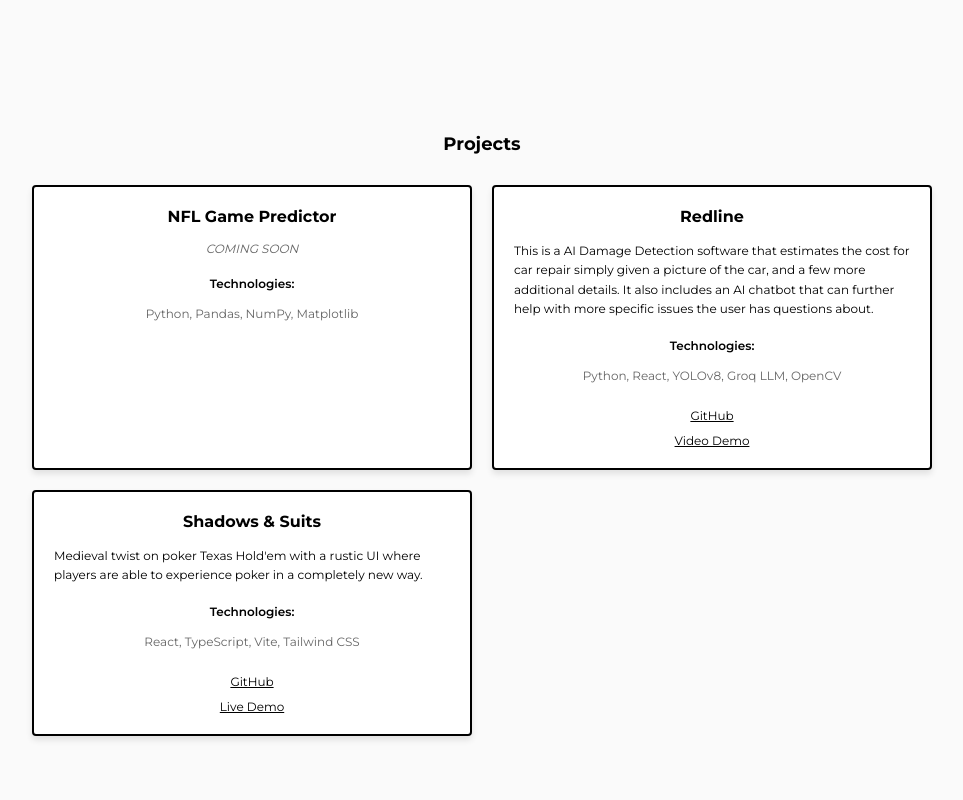
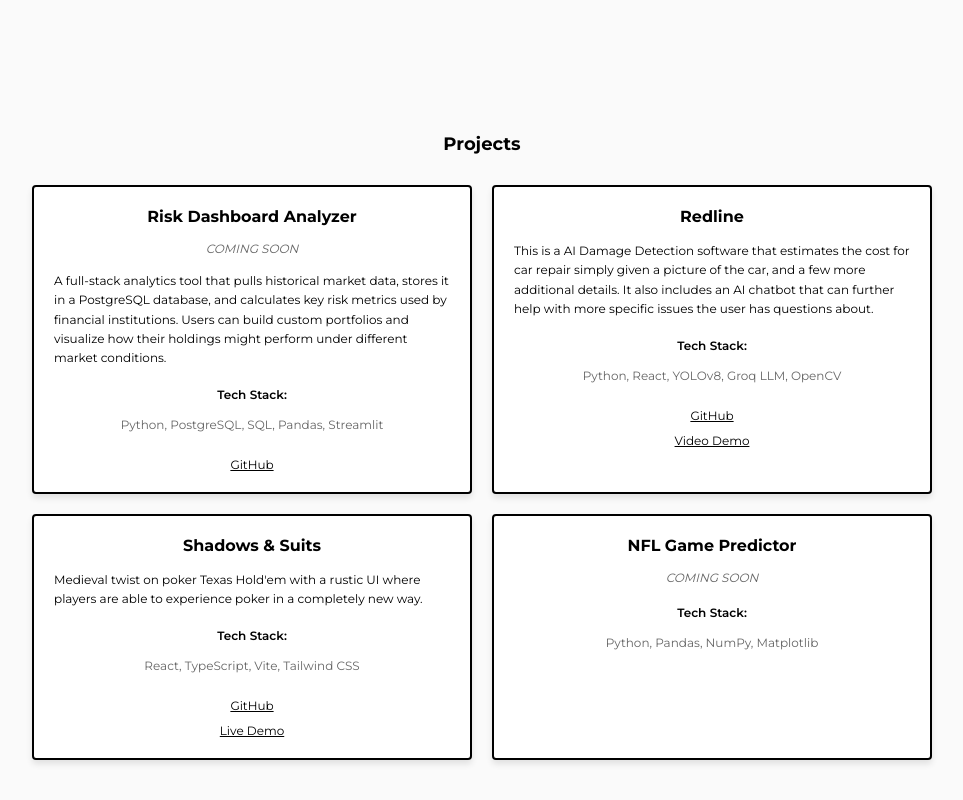
Before and after one commit to pradyunbachu/Portfolio-Website, a React (Vite) app: page / in a window 1280 px wide. Shown: the part 1912-2712 px from the top of the page, without its empty margins (158-1121 px from the left). Before the commit the page ends 2688 px from the top, so only its background shows below. Built offline with nearby package versions, Linux system fonts and the light colour scheme.

Commit message:
added new proj

```diff
--- a/src/App.jsx
+++ b/src/App.jsx
@@ -955,7 +955,7 @@ function App() {
                 gap: "20px",
                 width: "100%",
               }}>
-              {/* NFL Game Predictor Box */}
+              {/* Risk Dashboard Analyzer Box */}
               <div
                 style={{
                   fontFamily: "Montserrat, sans-serif",
@@ -975,7 +975,7 @@ function App() {
                     color: "#000000",
                     textAlign: "center",
                   }}>
-                  NFL Game Predictor
+                  Risk Dashboard Analyzer
                 </div>
                 <div
                   style={{
@@ -989,11 +989,25 @@ function App() {
                 <div
                   style={{
                     fontSize: "12px",
+                    fontWeight: 400,
+                    color: "#000000",
+                    lineHeight: "1.6",
+                    textAlign: "left",
+                  }}>
+                  A full-stack analytics tool that pulls historical market data,
+                  stores it in a PostgreSQL database, and calculates key risk
+                  metrics used by financial institutions. Users can build custom
+                  portfolios and visualize how their holdings might perform
+                  under different market conditions.
+                </div>
+                <div
+                  style={{
+                    fontSize: "12px",
                     fontWeight: 600,
                     color: "#000000",
                     marginTop: "5px",
                   }}>
-                  Technologies:
+                  Tech Stack:
                 </div>
                 <div
                   style={{
@@ -1001,7 +1015,28 @@ function App() {
                     fontWeight: 400,
                     color: "#666666",
                   }}>
-                  Python, Pandas, NumPy, Matplotlib
+                  Python, PostgreSQL, SQL, Pandas, Streamlit
+                </div>
+                <div
+                  style={{
+                    display: "flex",
+                    flexDirection: "column",
+                    gap: "10px",
+                    marginTop: "10px",
+                  }}>
+                  <a
+                    href="https://github.com/pradyunbachu/Risk-Dashboard-Analyzer"
+                    target="_blank"
+                    rel="noopener noreferrer"
+                    style={{
+                      fontFamily: "Montserrat, sans-serif",
+                      fontSize: "12px",
+                      color: "#000000",
+                      textDecoration: "underline",
+                      cursor: "pointer",
+                    }}>
+                    GitHub
+                  </a>
                 </div>
               </div>
 
@@ -1048,7 +1083,7 @@ function App() {
                     color: "#000000",
                     marginTop: "5px",
                   }}>
-                  Technologies:
+                  Tech Stack:
                 </div>
                 <div
                   style={{
@@ -1094,7 +1129,7 @@ function App() {
                 </div>
               </div>
 
-              {/* Poker Game Box */}
+              {/* Shadows & Suits Box */}
               <div
                 style={{
                   fontFamily: "Montserrat, sans-serif",
@@ -1134,7 +1169,7 @@ function App() {
                     color: "#000000",
                     marginTop: "5px",
                   }}>
-                  Technologies:
+                  Tech Stack:
                 </div>
                 <div
                   style={{
@@ -1179,6 +1214,56 @@ function App() {
                   </a>
                 </div>
               </div>
+
+              {/* NFL Game Predictor Box */}
+              <div
+                style={{
+                  fontFamily: "Montserrat, sans-serif",
+                  backgroundColor: "#ffffff",
+                  border: "2px solid #000000",
+                  borderRadius: "4px",
+                  padding: "20px",
+                  display: "flex",
+                  flexDirection: "column",
+                  gap: "15px",
+                  boxShadow: "0 4px 6px rgba(0, 0, 0, 0.1)",
+                }}>
+                <div
+                  style={{
+                    fontSize: "16px",
+                    fontWeight: 700,
+                    color: "#000000",
+                    textAlign: "center",
+                  }}>
+                  NFL Game Predictor
+                </div>
+                <div
+                  style={{
+                    fontSize: "12px",
+                    fontStyle: "italic",
+                    color: "#666666",
+                    textAlign: "center",
+                  }}>
+                  COMING SOON
+                </div>
+                <div
+                  style={{
+                    fontSize: "12px",
+                    fontWeight: 600,
+                    color: "#000000",
+                    marginTop: "5px",
+                  }}>
+                  Tech Stack:
+                </div>
+                <div
+                  style={{
+                    fontSize: "12px",
+                    fontWeight: 400,
+                    color: "#666666",
+                  }}>
+                  Python, Pandas, NumPy, Matplotlib
+                </div>
+              </div>
             </div>
           </div>
         </div>
```
